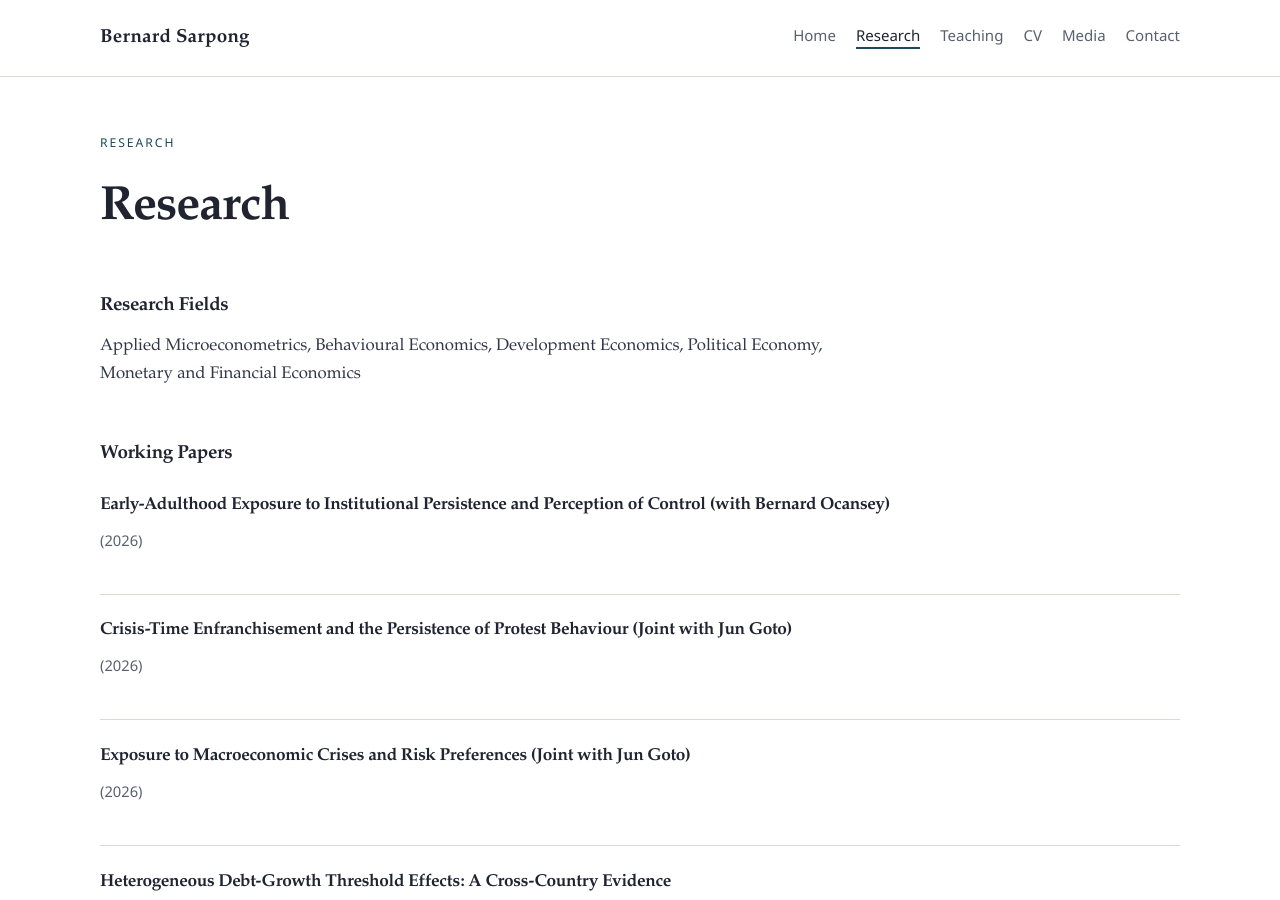
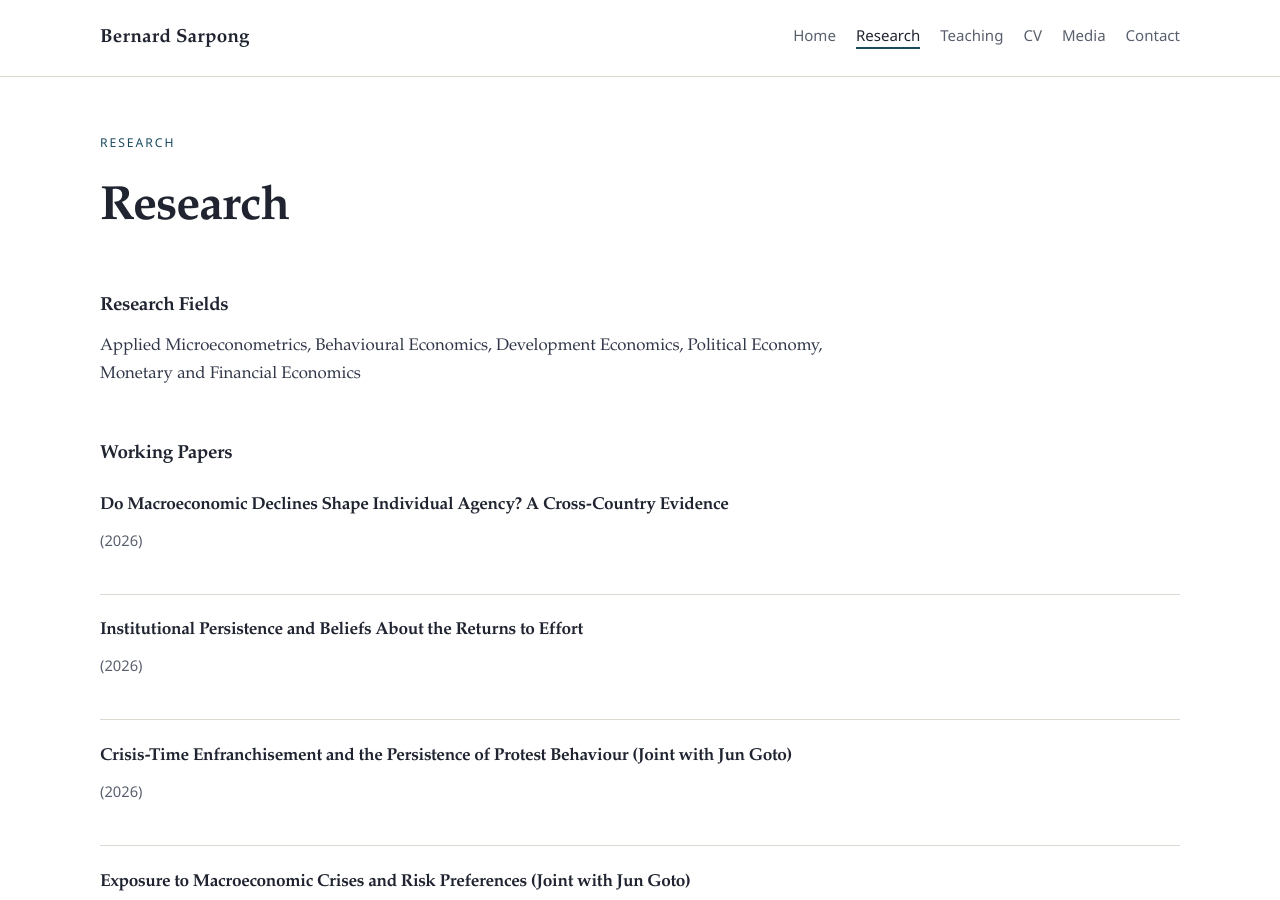
Before and after one commit to bernardksarpong/bernardksarpong.github.io, a Jekyll site: the page built from research.html, in a window 1280 px wide and 900 px high. Built offline with Jekyll 4.4.1, drawn with Linux system fonts in a browser that asks for light colours.

Commit message:
Update publications content via site editor

```diff
--- a/_data/publications.yml
+++ b/_data/publications.yml
@@ -15,7 +15,9 @@ published_work:
 published_note: Peer-reviewed publications can be added here as they become available.
 working_papers:
   - year: '2026'
-    title: Early-Adulthood Exposure to Institutional Persistence and Perception of Control (with Bernard Ocansey)
+    title: Do Macroeconomic Declines Shape Individual Agency? A Cross-Country Evidence
+  - year: '2026'
+    title: Institutional Persistence and Beliefs About the Returns to Effort
   - year: '2026'
     title: Crisis-Time Enfranchisement and the Persistence of Protest Behaviour (Joint with Jun Goto)
   - year: '2026'
```
